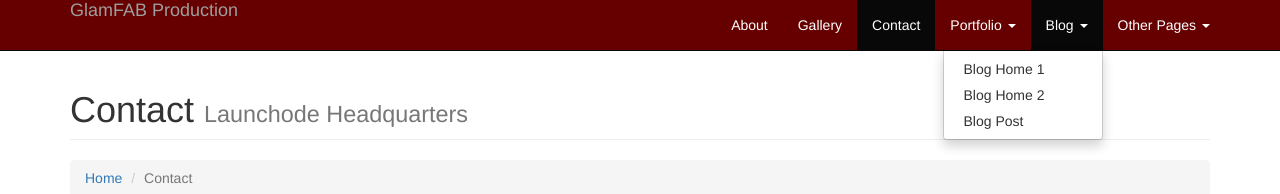
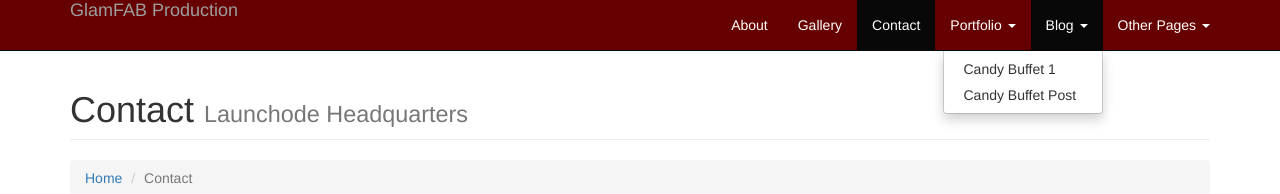
Before and after one commit to fmcj12/glamfab, a plain HTML site: page contact.html in a window 1280 px wide. Both pictures are taken after a click on the link "Blog". Shown: the top 194 px of the page. Drawn offline with nearby package versions, Linux system fonts and the light colour scheme.

Commit message:
Update contact.html

```diff
--- a/contact.html
+++ b/contact.html
@@ -60,17 +60,14 @@
                         <ul class="dropdown-menu">
                             <li><a href="portfolio-1-col.html">1 Column Portfolio</a></li>
                             <li><a href="portfolio-2-col.html">2 Column Portfolio</a></li>
-                            <li><a href="portfolio-3-col.html">3 Column Portfolio</a></li>
-                            <li><a href="portfolio-4-col.html">4 Column Portfolio</a></li>
                             <li><a href="portfolio-item.html">Single Portfolio Item</a></li>
                         </ul>
                     </li>
                     <li class="dropdown">
                         <a href="#" class="dropdown-toggle" data-toggle="dropdown">Blog <b class="caret"></b></a>
                         <ul class="dropdown-menu">
-                            <li><a href="blog-home-1.html">Blog Home 1</a></li>
-                            <li><a href="blog-home-2.html">Blog Home 2</a></li>
-                            <li><a href="blog-post.html">Blog Post</a></li>
+                            <li><a href="candy-home-1.html">Candy Buffet 1</a></li>
+                            <li><a href="candy-post.html">Candy Buffet Post</a></li>
                         </ul>
                     </li>
                     <li class="dropdown">
```
